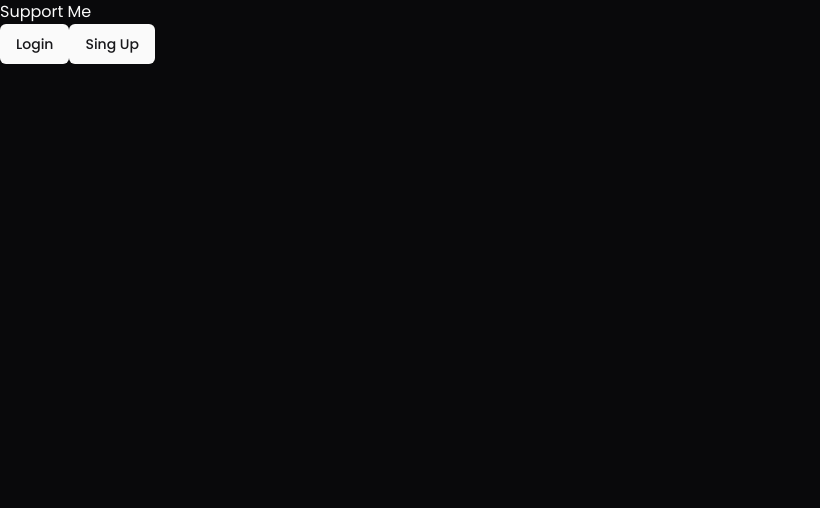
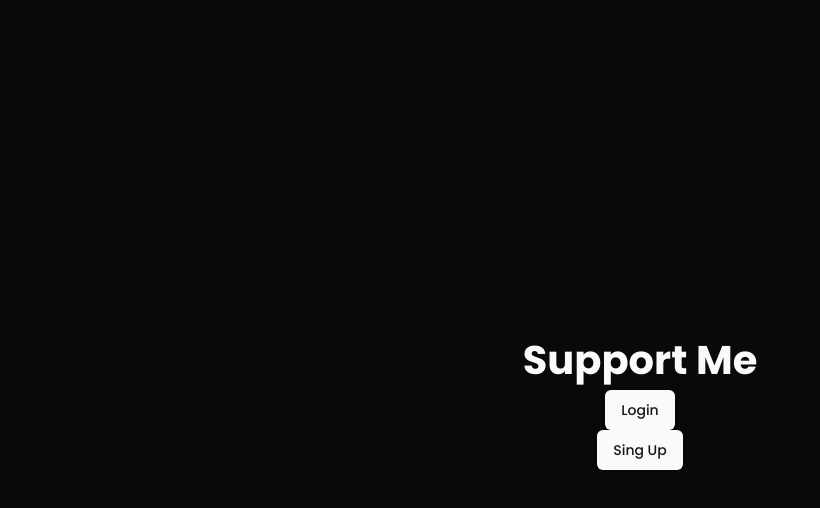
Before and after one commit to ckomop0x/support-me-course-sep-2024, a Next.js app: page / in a window 1280 px wide. Shown: the top 508 px of the page, without its empty margins (0-820 px from the left). Built offline with nearby package versions, Linux system fonts and the light colour scheme.

Commit message:
Add basic typography

```diff
--- a/app/(logged-out)/layout.tsx
+++ b/app/(logged-out)/layout.tsx
@@ -1,11 +1,11 @@
 interface LoggedOutLayoutProps {
-    children?: React.ReactNode
+  children?: React.ReactNode;
 }
 
 export default function LoggedOutLayout({ children }: LoggedOutLayoutProps) {
   return (
-      <div>
-          {children}
-      </div>
-  )
+    <div className="flex flex-col min-h-screen items-center justify-center p-24">
+      {children}
+    </div>
+  );
 }
--- a/app/(logged-out)/page.tsx
+++ b/app/(logged-out)/page.tsx
@@ -2,10 +2,10 @@ import { Button } from '@/components/ui/button';
 
 export default function LandingPage() {
   return (
-    <div>
+    <>
       <h1>Support Me</h1>
       <Button>Login</Button>
       <Button>Sing Up</Button>
-    </div>
+    </>
   );
 }
--- a/app/globals.css
+++ b/app/globals.css
@@ -75,4 +75,32 @@ body {
   body {
     @apply bg-background text-foreground;
   }
+
+  h1, h2, h3, h4, h5, h6 {
+    @apply font-bold;
+  }
+
+  h1 {
+    font-size: 2.5rem;
+  }
+
+  h2 {
+    font-size: 2rem;
+  }
+
+  h3 {
+    font-size: 1.75rem;
+  }
+
+  h4 {
+    font-size: 1.5rem;
+  }
+
+  h5 {
+    font-size: 1.25rem;
+  }
+
+  h6 {
+    font-size: 1rem;
+  }
 }
```
